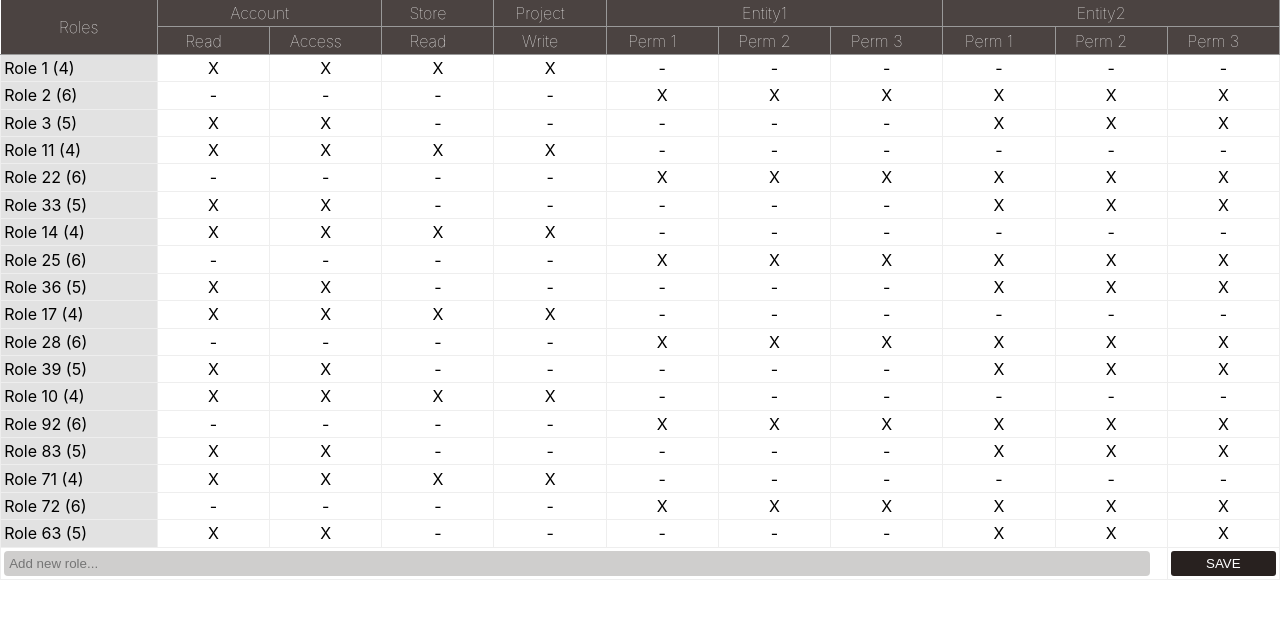
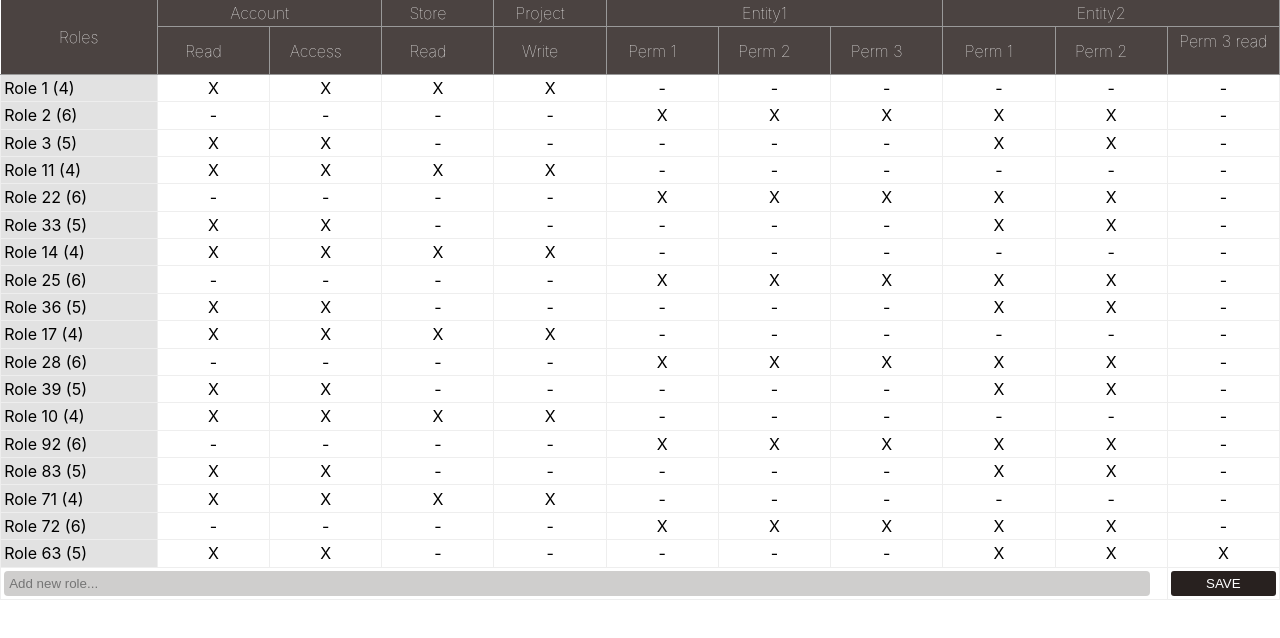
Before and after one commit to aoviedo92/test, a React (Create React App) app: page / in a window 1280 px wide. Shown: the top 638 px of the page. Built offline with nearby package versions, Linux system fonts and the light colour scheme; the HTML template or start-up script is replaced by a standard one.

Commit message:
fixing requirement about logic names

```diff
--- a/src/mockData.js
+++ b/src/mockData.js
@@ -2,99 +2,99 @@ export const ROLES = [
   {
     id: "ogdb33RJ0el2A",
     name: "Role 1",
-    permissions: ['ACCOUNT:READ_ACCESS', 'STORE:READ', 'PROJECT:WRITE']
+    permissions: ['ACCOUNT:READ;ACCESS', 'STORE:READ', 'PROJECT:WRITE']
   },
   {
     id: "Z1z1vNCvRy7hF",
     name: "Role 2",
-    permissions: ['ENTITY1:PERM 1_PERM 2_PERM 3', 'ENTITY2:PERM 1_PERM 2_PERM 3']
+    permissions: ['ENTITY1:PERM_1;PERM_2;PERM_3', 'ENTITY2:PERM_1;PERM_2;PERM_3']
   },
   {
     id: "LI6rMPmykXbfd",
     name: "Role 3",
-    permissions: ['ACCOUNT:READ_ACCESS', 'ENTITY2:PERM 1_PERM 2_PERM 3']
+    permissions: ['ACCOUNT:READ;ACCESS', 'ENTITY2:PERM_1;PERM_2;PERM_3']
   },
   {
     id: "ogdb33RJ0el2A1",
     name: "Role 11",
-    permissions: ['ACCOUNT:READ_ACCESS', 'STORE:READ', 'PROJECT:WRITE']
+    permissions: ['ACCOUNT:READ;ACCESS', 'STORE:READ', 'PROJECT:WRITE']
   },
   {
     id: "Z1z1vNCvRy7hF2",
     name: "Role 22",
-    permissions: ['ENTITY1:PERM 1_PERM 2_PERM 3', 'ENTITY2:PERM 1_PERM 2_PERM 3']
+    permissions: ['ENTITY1:PERM_1;PERM_2;PERM_3', 'ENTITY2:PERM_1;PERM_2;PERM_3']
   },
   {
     id: "LI6rMPmykXbfd3",
     name: "Role 33",
-    permissions: ['ACCOUNT:READ_ACCESS', 'ENTITY2:PERM 1_PERM 2_PERM 3']
+    permissions: ['ACCOUNT:READ;ACCESS', 'ENTITY2:PERM_1;PERM_2;PERM_3']
   },
   {
     id: "ogdb33RJ0el2A4",
     name: "Role 14",
-    permissions: ['ACCOUNT:READ_ACCESS', 'STORE:READ', 'PROJECT:WRITE']
+    permissions: ['ACCOUNT:READ;ACCESS', 'STORE:READ', 'PROJECT:WRITE']
   },
   {
     id: "Z1z1vNCvRy7hF5",
     name: "Role 25",
-    permissions: ['ENTITY1:PERM 1_PERM 2_PERM 3', 'ENTITY2:PERM 1_PERM 2_PERM 3']
+    permissions: ['ENTITY1:PERM_1;PERM_2;PERM_3', 'ENTITY2:PERM_1;PERM_2;PERM_3']
   },
   {
     id: "LI6rMPmykXbfd6",
     name: "Role 36",
-    permissions: ['ACCOUNT:READ_ACCESS', 'ENTITY2:PERM 1_PERM 2_PERM 3']
+    permissions: ['ACCOUNT:READ;ACCESS', 'ENTITY2:PERM_1;PERM_2;PERM_3']
   },
   {
     id: "ogdb33RJ0el2A7",
     name: "Role 17",
-    permissions: ['ACCOUNT:READ_ACCESS', 'STORE:READ', 'PROJECT:WRITE']
+    permissions: ['ACCOUNT:READ;ACCESS', 'STORE:READ', 'PROJECT:WRITE']
   },
   {
     id: "Z1z1vNCvRy7hF8",
     name: "Role 28",
-    permissions: ['ENTITY1:PERM 1_PERM 2_PERM 3', 'ENTITY2:PERM 1_PERM 2_PERM 3']
+    permissions: ['ENTITY1:PERM_1;PERM_2;PERM_3', 'ENTITY2:PERM_1;PERM_2;PERM_3']
   },
   {
     id: "LI6rMPmykXbfd9",
     name: "Role 39",
-    permissions: ['ACCOUNT:READ_ACCESS', 'ENTITY2:PERM 1_PERM 2_PERM 3']
+    permissions: ['ACCOUNT:READ;ACCESS', 'ENTITY2:PERM_1;PERM_2;PERM_3']
   },
   {
     id: "ogdb33RJ0el2A0",
     name: "Role 10",
-    permissions: ['ACCOUNT:READ_ACCESS', 'STORE:READ', 'PROJECT:WRITE']
+    permissions: ['ACCOUNT:READ;ACCESS', 'STORE:READ', 'PROJECT:WRITE']
   },
   {
     id: "Z1z1vNCv9Ry7hF",
     name: "Role 92",
-    permissions: ['ENTITY1:PERM 1_PERM 2_PERM 3', 'ENTITY2:PERM 1_PERM 2_PERM 3']
+    permissions: ['ENTITY1:PERM_1;PERM_2;PERM_3', 'ENTITY2:PERM_1;PERM_2;PERM_3']
   },
   {
     id: "LI6rMPmy8kXbfd",
     name: "Role 83",
-    permissions: ['ACCOUNT:READ_ACCESS', 'ENTITY2:PERM 1_PERM 2_PERM 3']
+    permissions: ['ACCOUNT:READ;ACCESS', 'ENTITY2:PERM_1;PERM_2;PERM_3']
   },
   {
     id: "ogdb33RJ70el2A",
     name: "Role 71",
-    permissions: ['ACCOUNT:READ_ACCESS', 'STORE:READ', 'PROJECT:WRITE']
+    permissions: ['ACCOUNT:READ;ACCESS', 'STORE:READ', 'PROJECT:WRITE']
   },
   {
     id: "Z1z1vN7CvRy7hF",
     name: "Role 72",
-    permissions: ['ENTITY1:PERM 1_PERM 2_PERM 3', 'ENTITY2:PERM 1_PERM 2_PERM 3']
+    permissions: ['ENTITY1:PERM_1;PERM_2;PERM_3', 'ENTITY2:PERM_1;PERM_2;PERM_3']
   },
   {
     id: "LI6rM6PmykXbfd",
     name: "Role 63",
-    permissions: ['ACCOUNT:READ_ACCESS', 'ENTITY2:PERM 1_PERM 2_PERM 3']
+    permissions: ['ACCOUNT:READ;ACCESS', 'ENTITY2:PERM_1;PERM_2;PERM_3_READ']
   },
 ];
 
 export const PERMISSIONS = [
-  'ACCOUNT:READ_ACCESS',
+  'ACCOUNT:READ;ACCESS',
   'STORE:READ',
   'PROJECT:WRITE',
-  'ENTITY1:PERM 1_PERM 2_PERM 3',
-  'ENTITY2:PERM 1_PERM 2_PERM 3'
+  'ENTITY1:PERM_1;PERM_2;PERM_3',
+  'ENTITY2:PERM_1;PERM_2;PERM_3_READ'
 ];
--- a/src/models.js
+++ b/src/models.js
@@ -1,6 +1,6 @@
 export class Entity {
   static ENTITY_SEP = ':';
-  static PERM_SEP = '_';
+  static PERM_SEP = ';';
   constructor(permission_repr) {
     const [entity, permissions] = permission_repr.split(Entity.ENTITY_SEP);
     this.string_repr = permission_repr;
@@ -9,7 +9,7 @@ export class Entity {
   }
 
   capitalize(value) {
-    const lower = value.toLowerCase();
+    const lower = value.toLowerCase().replace(/_/g, ' ');
     return lower.charAt(0).toUpperCase() + lower.slice(1);
   }
   get capitalizedEntity() {
```
